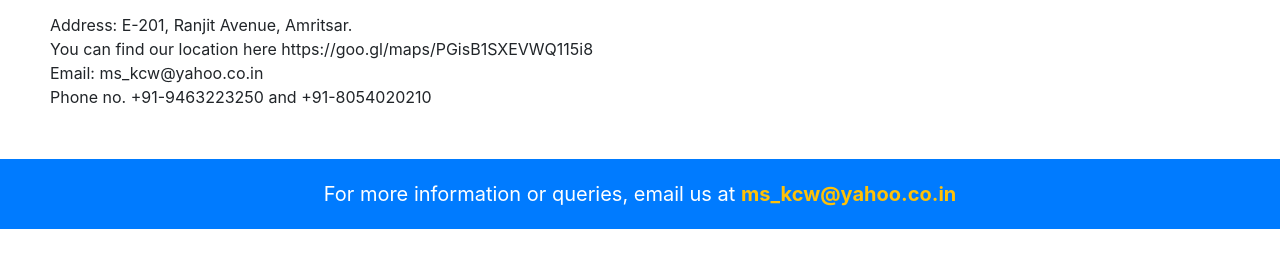
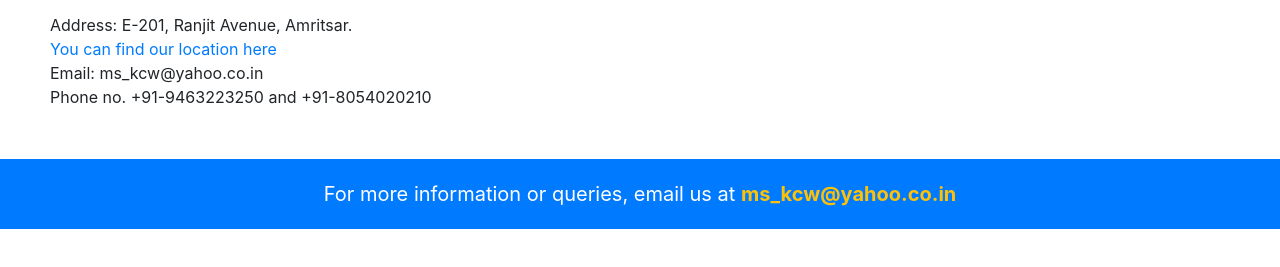
Before and after one commit to manjitsinghgit/manjitsinghgit.github.io, a website: page contact.html in a window 1280 px wide. Shown: the part 285-552 px from the top of the page. Drawn offline with nearby package versions, Linux system fonts and the light colour scheme.

Commit message:
Update contact.html

```diff
--- a/contact.html
+++ b/contact.html
@@ -47,7 +47,7 @@
     <div style="padding:50px">
         <p class="display-2">Contact Us</p>
         Address: E-201, Ranjit Avenue, Amritsar.<br>
-        You can find our location here https://goo.gl/maps/PGisB1SXEVWQ115i8<br>
+        <a href="https://goo.gl/maps/PGisB1SXEVWQ115i8">You can find our location here</a><br>
         Email: ms_kcw@yahoo.co.in<br>
         Phone no. +91-9463223250 and +91-8054020210
 
```
